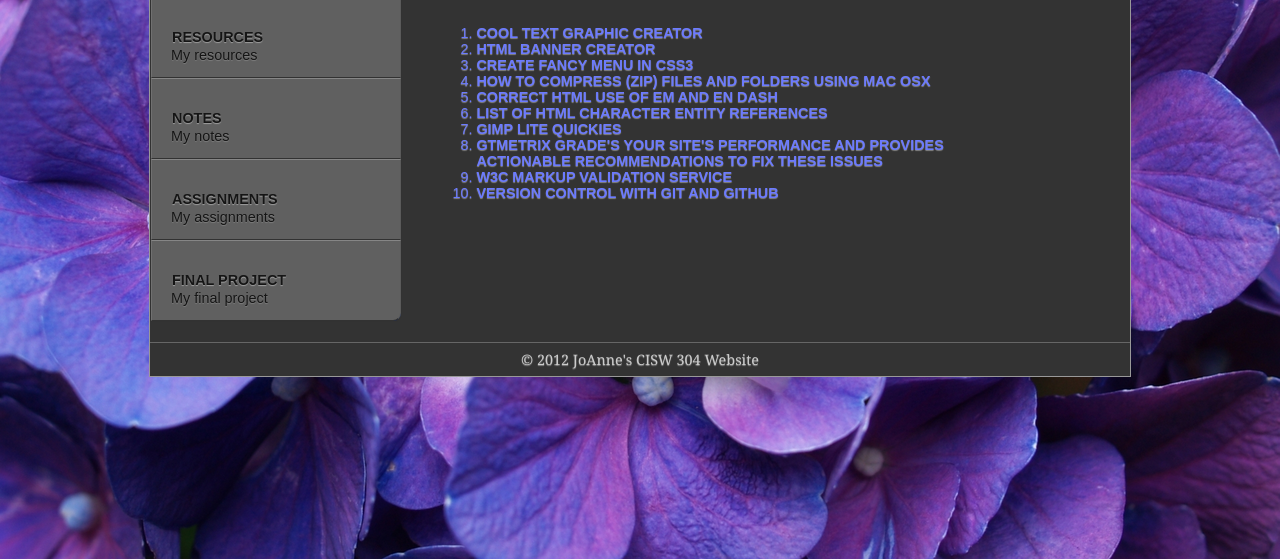
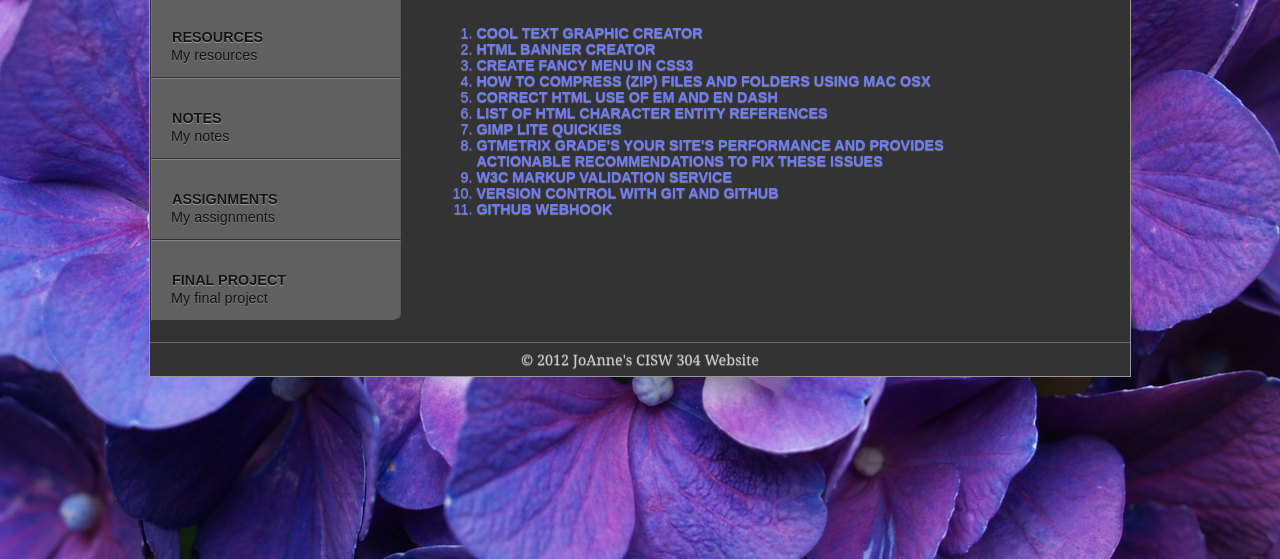
Before and after one commit to jojo2056/cisw340, a plain HTML site: page public_html/resources.html in a window 1280 px wide. Shown: the part 241-800 px from the top of the page. Drawn offline with Linux system fonts and the light colour scheme.

```diff
--- a/public_html/resources.html
+++ b/public_html/resources.html
@@ -37,6 +37,7 @@
             <li><a href="http://www.gtmetrix.com/">GTmetrix grade's your site's performance and provides actionable recommendations to fix these issues</a></li>
             <li><a href="http://validator.w3.org/">W3C Markup Validation Service</a></li>
             <li><a href="http://net.tutsplus.com/tutorials/other/the-perfect-workflow-with-git-github-and-ssh/">Version control with Git and Github</a></li>
+            <li><a href="http://www.tegdesign.com/2012/git-webhook-php-post-receive-pull-method/">Github Webhook</a></li>
         </ol>
     </div><!--End #resources-->
 </div><!--End #content-->
```
Also changed, not shown: 4 other files.
